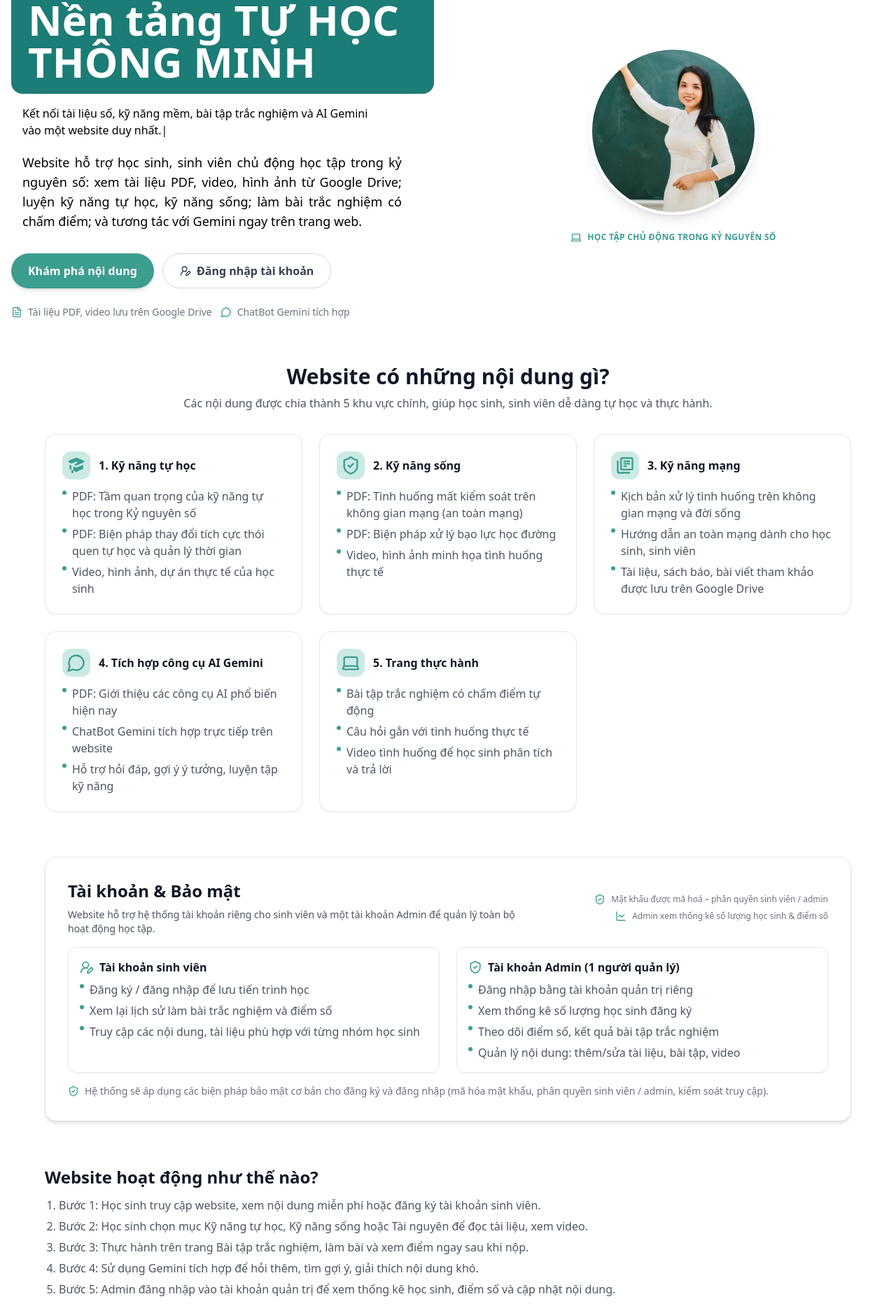
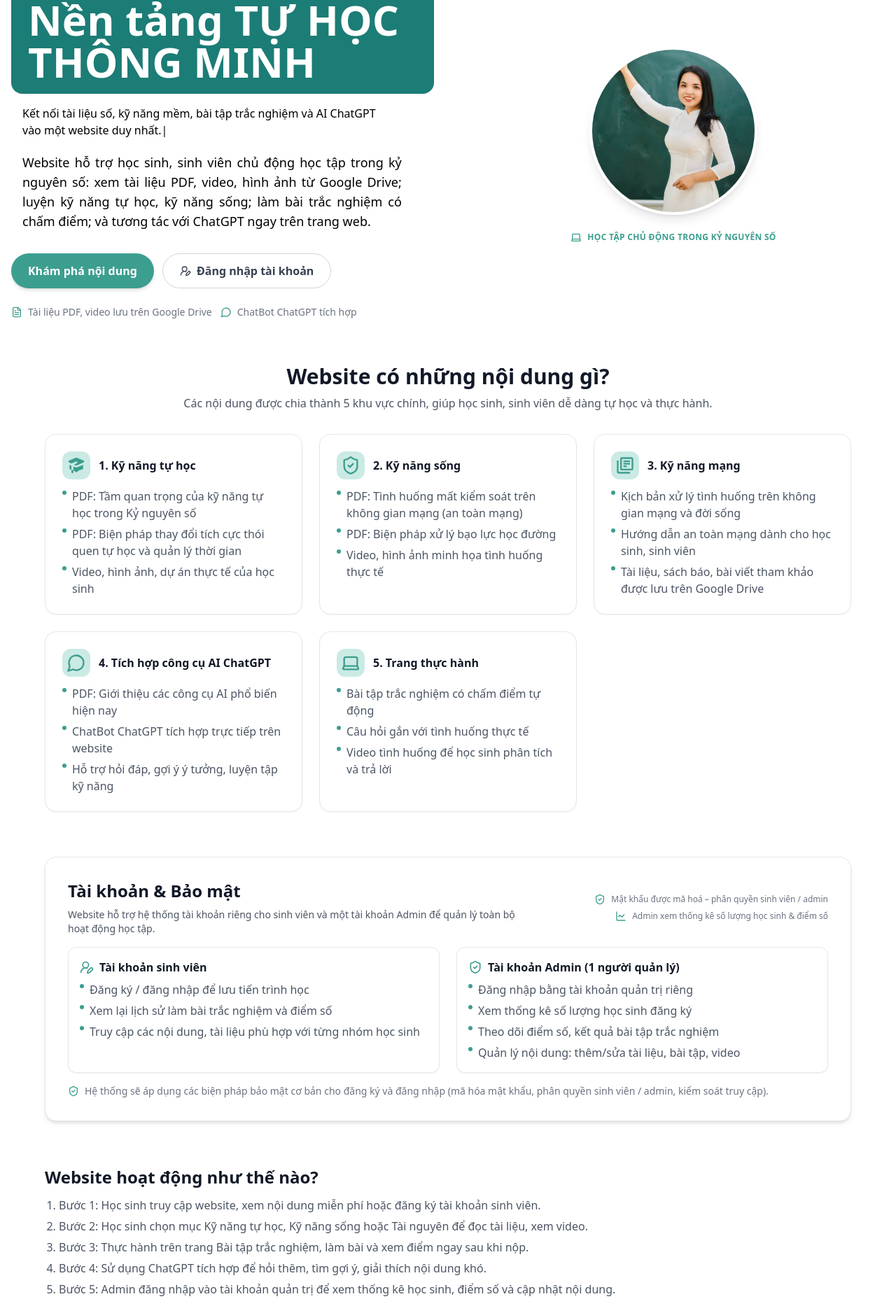
Before and after one commit to NguyenAnhTuann/websitetuhocthongminh-nguyenanhtuan, a React (Vite) app in the folder client/: page /home in a window 1280 px wide. Shown: the part 188-2064 px from the top of the page at 70% size. Built offline with nearby package versions, Linux system fonts and the light colour scheme.

Commit message:
Sun, Nov 30, 2025  3:59:54 PM

```diff
--- a/client/src/components/Home.jsx
+++ b/client/src/components/Home.jsx
@@ -50,9 +50,9 @@ const Home = ({ language }) => {
     vi: {
       heroTitle: "Nền tảng TỰ HỌC THÔNG MINH",
       heroType:
-        "Kết nối tài liệu số, kỹ năng mềm, bài tập trắc nghiệm và AI Gemini vào một website duy nhất.",
+        "Kết nối tài liệu số, kỹ năng mềm, bài tập trắc nghiệm và AI ChatGPT vào một website duy nhất.",
       heroDesc:
-        "Website hỗ trợ học sinh, sinh viên chủ động học tập trong kỷ nguyên số: xem tài liệu PDF, video, hình ảnh từ Google Drive; luyện kỹ năng tự học, kỹ năng sống; làm bài trắc nghiệm có chấm điểm; và tương tác với Gemini ngay trên trang web.",
+        "Website hỗ trợ học sinh, sinh viên chủ động học tập trong kỷ nguyên số: xem tài liệu PDF, video, hình ảnh từ Google Drive; luyện kỹ năng tự học, kỹ năng sống; làm bài trắc nghiệm có chấm điểm; và tương tác với ChatGPT ngay trên trang web.",
       heroPrimaryBtn: "Khám phá nội dung",
       heroSecondaryBtn: "Đăng nhập tài khoản",
 
@@ -96,12 +96,12 @@ const Home = ({ language }) => {
         },
         {
           key: "chatbot",
-          title: "4. Tích hợp công cụ AI Gemini",
+          title: "4. Tích hợp công cụ AI ChatGPT",
           route: "/chatbot",
           icon: <MessageCircle className="w-7 h-7" />,
           points: [
             "PDF: Giới thiệu các công cụ AI phổ biến hiện nay",
-            "ChatBot Gemini tích hợp trực tiếp trên website",
+            "ChatBot ChatGPT tích hợp trực tiếp trên website",
             "Hỗ trợ hỏi đáp, gợi ý ý tưởng, luyện tập kỹ năng"
           ]
         },
@@ -142,7 +142,7 @@ const Home = ({ language }) => {
         "Bước 1: Học sinh truy cập website, xem nội dung miễn phí hoặc đăng ký tài khoản sinh viên.",
         "Bước 2: Học sinh chọn mục Kỹ năng tự học, Kỹ năng sống hoặc Tài nguyên để đọc tài liệu, xem video.",
         "Bước 3: Thực hành trên trang Bài tập trắc nghiệm, làm bài và xem điểm ngay sau khi nộp.",
-        "Bước 4: Sử dụng Gemini tích hợp để hỏi thêm, tìm gợi ý, giải thích nội dung khó.",
+        "Bước 4: Sử dụng ChatGPT tích hợp để hỏi thêm, tìm gợi ý, giải thích nội dung khó.",
         "Bước 5: Admin đăng nhập vào tài khoản quản trị để xem thống kê học sinh, điểm số và cập nhật nội dung."
       ],
 
@@ -154,9 +154,9 @@ const Home = ({ language }) => {
     en: {
       heroTitle: "SMART SELF-LEARNING PLATFORM",
       heroType:
-        "Connecting digital materials, life skills, quizzes and AI Gemini into one website.",
+        "Connecting digital materials, life skills, quizzes and AI ChatGPT into one website.",
       heroDesc:
-        "This website helps students become active learners in the digital era: view PDFs, videos, images from Google Drive; practice self-learning and life skills; take auto-graded quizzes; and interact with Gemini directly on the site.",
+        "This website helps students become active learners in the digital era: view PDFs, videos, images from Google Drive; practice self-learning and life skills; take auto-graded quizzes; and interact with ChatGPT directly on the site.",
       heroPrimaryBtn: "Explore content",
       heroSecondaryBtn: "Sign in",
 
@@ -189,12 +189,12 @@ const Home = ({ language }) => {
         },
         {
           key: "chatbot",
-          title: "3. AI Gemini integration",
+          title: "3. AI ChatGPT integration",
           route: "/chatbot",
           icon: <MessageCircle className="w-7 h-7" />,
           points: [
             "PDF: Overview of popular AI tools today",
-            "Built-in Gemini chatbot for Q&A and practice",
+            "Built-in ChatGPT chatbot for Q&A and practice",
             "Support for exploring knowledge and generating ideas"
           ]
         },
@@ -246,7 +246,7 @@ const Home = ({ language }) => {
         "Step 1: Students access the website and optionally create a student account.",
         "Step 2: They choose Self-learning Skills, Life Skills, or Resources to study PDFs and watch videos.",
         "Step 3: They go to the Practice page, take quizzes, and see scores immediately.",
-        "Step 4: They use the built-in Gemini tool to ask questions and deepen understanding.",
+        "Step 4: They use the built-in ChatGPT tool to ask questions and deepen understanding.",
         "Step 5: The Admin logs in to the management dashboard to see statistics and update content."
       ],
 
@@ -336,7 +336,7 @@ const Home = ({ language }) => {
             </div>
             <div className="flex items-center gap-2">
               <MessageCircle className="w-4 h-4 text-[#3C9E8F]" />
-              <span>ChatBot Gemini tích hợp</span>
+              <span>ChatBot ChatGPT tích hợp</span>
             </div>
           </motion.div>
         </div>
```
